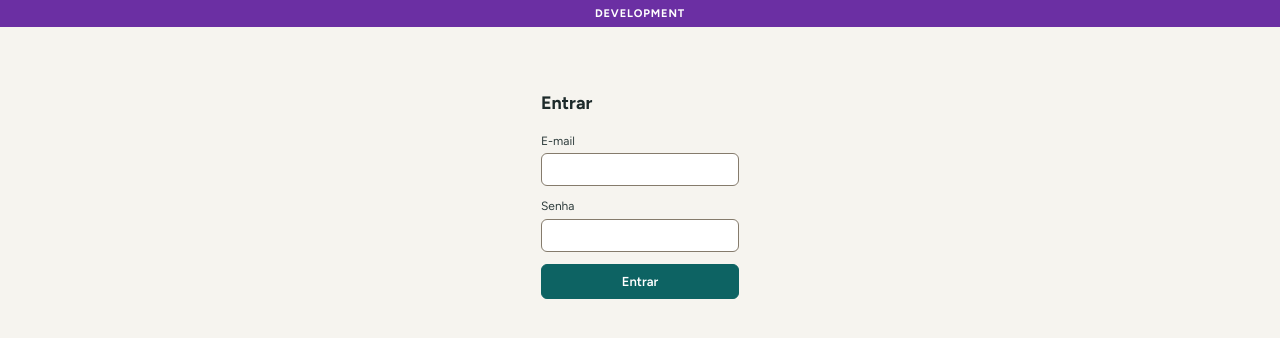
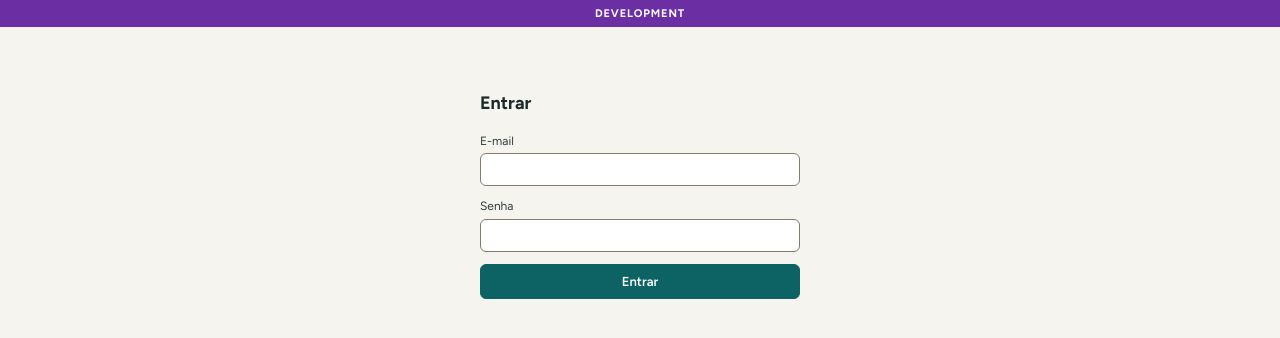
Before and after one commit to rotasaude/maintenance, a React (Vite) app: page / in a window 1280 px wide. Shown: the top 338 px of the page. Built offline with nearby package versions, Linux system fonts and the light colour scheme; no server answers.

Commit message:
fix: root grows with the page so the env banner stays on top, and login/invitation keep their width
Co-Authored-By: Claude Opus 5.5 <noreply@anthropic.com>

```diff
--- a/src/App.tsx
+++ b/src/App.tsx
@@ -50,7 +50,7 @@ export function App({ initialInvitationToken = null }: { initialInvitationToken?
     env = maintenanceEnv();
   } catch (err) {
     return (
-      <div style={{ maxWidth: 320, margin: "64px auto" }}>
+      <div style={{ width: "100%", maxWidth: 320, margin: "64px auto" }}>
         <ErrorState message={err instanceof Error ? err.message : "erro de configuração do ambiente"} />
       </div>
     );
--- a/src/screens/Invitation.tsx
+++ b/src/screens/Invitation.tsx
@@ -125,7 +125,7 @@ export function Invitation({ token, onDone }: { token: string; onDone(message: s
 
   if (loadError) {
     return (
-      <div style={{ maxWidth: 320, margin: "64px auto" }}>
+      <div style={{ width: "100%", maxWidth: 320, margin: "64px auto" }}>
         <ErrorState message={loadError} />
       </div>
     );
@@ -134,7 +134,7 @@ export function Invitation({ token, onDone }: { token: string; onDone(message: s
   if (!enrollment || !qrDataUrl) return <p>carregando…</p>;
 
   return (
-    <div style={{ maxWidth: 320, margin: "64px auto", display: "flex", flexDirection: "column", gap: 16 }}>
+    <div style={{ width: "100%", maxWidth: 320, margin: "64px auto", display: "flex", flexDirection: "column", gap: 16 }}>
       <h1 style={{ fontSize: 18, margin: 0 }}>Matricular autenticador</h1>
       <p style={{ margin: 0, fontSize: 13, color: "var(--ink2)" }}>{enrollment.email_address}</p>
 
--- a/src/screens/Login.tsx
+++ b/src/screens/Login.tsx
@@ -96,7 +96,7 @@ export function Login(
   const shownMessage = error ?? notice ?? null;
 
   return (
-    <div style={{ maxWidth: 320, margin: "64px auto", display: "flex", flexDirection: "column", gap: 16 }}>
+    <div style={{ width: "100%", maxWidth: 320, margin: "64px auto", display: "flex", flexDirection: "column", gap: 16 }}>
       <h1 style={{ fontSize: 18, margin: 0 }}>Entrar</h1>
       {shownMessage && <ErrorState message={shownMessage} />}
 
--- a/src/theme/global.css
+++ b/src/theme/global.css
@@ -14,9 +14,11 @@
 
 * { box-sizing: border-box; }
 
-html, body, #root { margin: 0; padding: 0; height: 100%; }
-/* A faixa de ambiente e o Shell dividem a altura: sem rolagem sobrando (A-23). */
-#root { display: flex; flex-direction: column; }
+html, body { margin: 0; padding: 0; height: 100%; }
+/* A faixa de ambiente e o Shell dividem a altura sem rolagem sobrando (A-23);
+   o #root cresce com a página (min-height, não height), para a faixa sticky
+   nunca sair do topo (I1). */
+#root { margin: 0; padding: 0; min-height: 100%; display: flex; flex-direction: column; }
 
 body {
   background: var(--bg);
```
Also changed, not shown: 1 other file (tests, documents, lock files or other folders).
